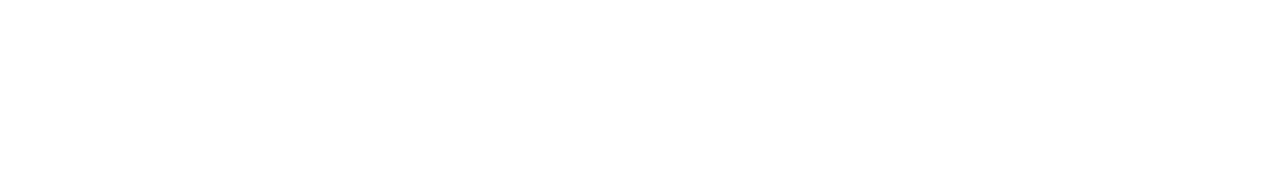
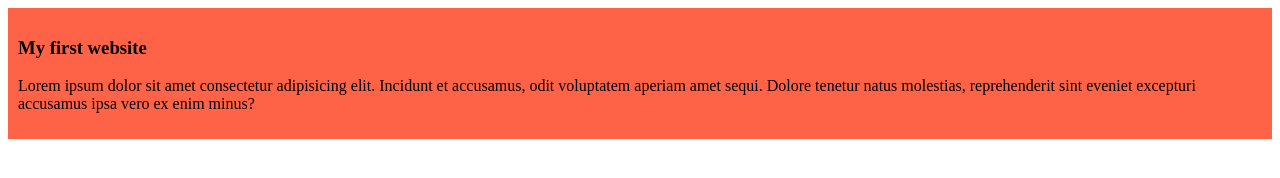
Before and after one commit to mizanff/my-simple-websit, a plain HTML site: page index.html in a window 1280 px wide. Drawn offline with Linux system fonts and the light colour scheme.

Commit message:
added a first commit

```diff
--- a/index.html
+++ b/index.html
@@ -4,8 +4,12 @@
     <meta charset="UTF-8">
     <meta name="viewport" content="width=device-width, initial-scale=1.0">
     <title>My Simple Website</title>
+    <link rel="stylesheet" href="styles/blog.css">
 </head>
 <body>
-
+    <div>
+        <h3>My first website</h3>
+        <p>Lorem ipsum dolor sit amet consectetur adipisicing elit. Incidunt et accusamus, odit voluptatem aperiam amet sequi. Dolore tenetur natus molestias, reprehenderit sint eveniet excepturi accusamus ipsa vero ex enim minus?</p>
+    </div>
 </body>
 </html>
--- /dev/null
+++ b/styles/blog.css
@@ -0,0 +1,4 @@
+div{
+    background-color: tomato;
+    padding: 10px;
+}
```
